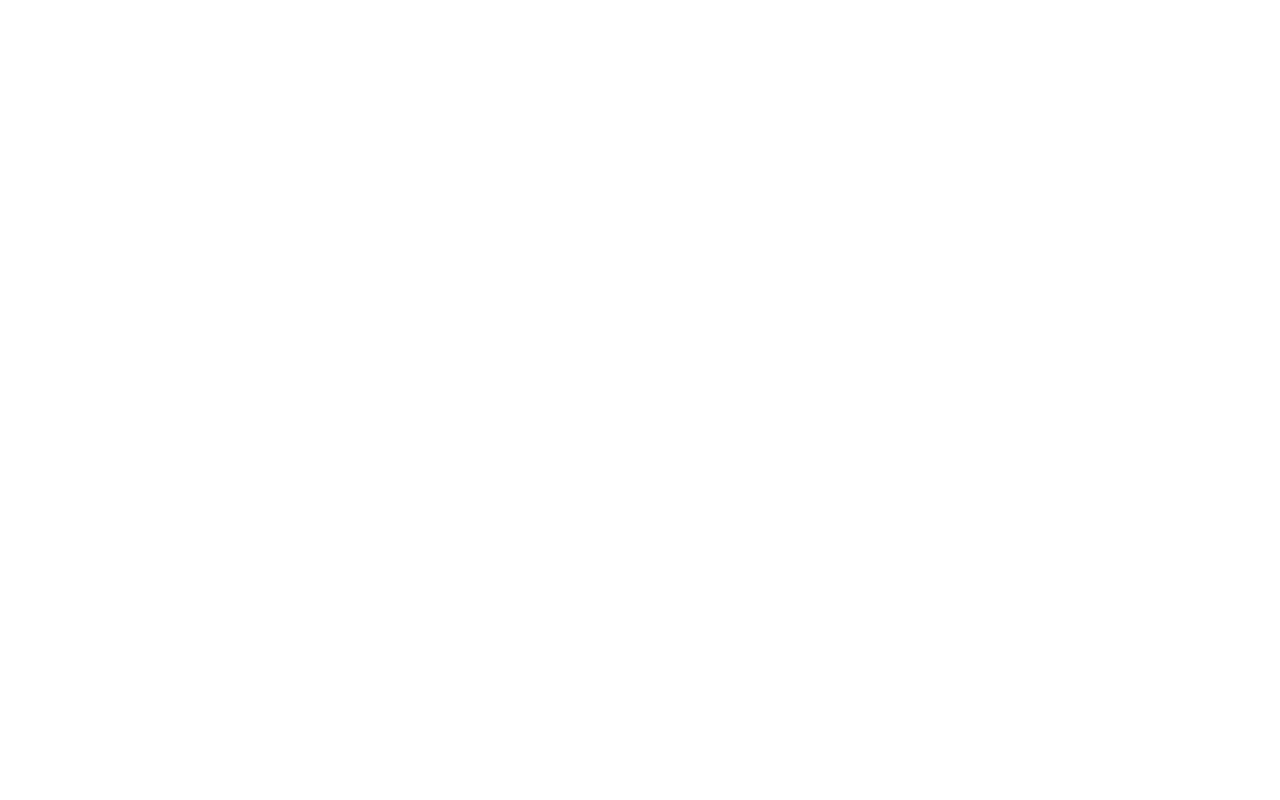
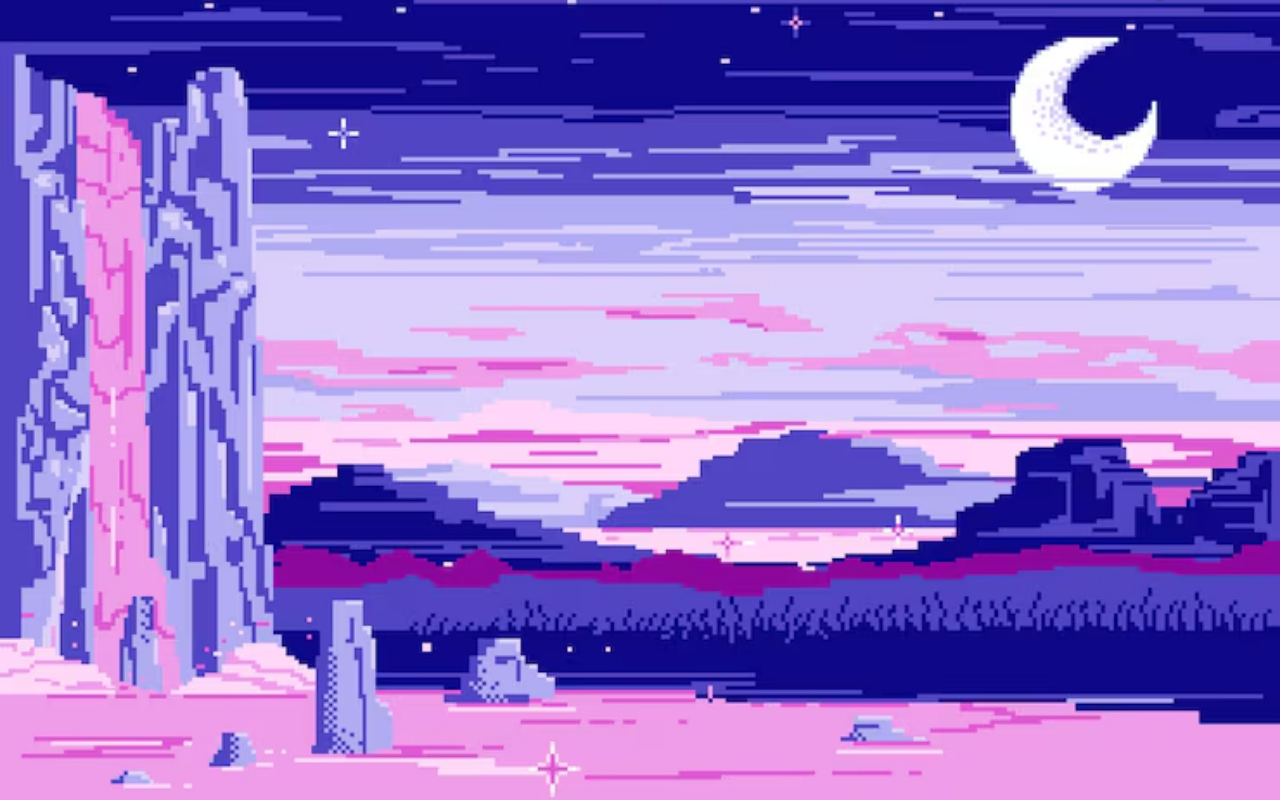
Before and after one commit to Eduardo475-oss/Projeto-Teste, a plain HTML site: page index.html in a window 1280 px wide. Drawn offline with Linux system fonts and the light colour scheme.

Commit message:
Resetando, adicionando as variáveis de fonte e colocando a imagem de fundo

```diff
--- a/index.html
+++ b/index.html
@@ -1,6 +1,10 @@
 <!DOCTYPE html>
 <html lang="pt-br">
 <head>
+    <link rel="preconnect" href="https://fonts.googleapis.com">
+    <link rel="preconnect" href="https://fonts.gstatic.com" crossorigin>
+    <link href="https://fonts.googleapis.com/css2?family=Roboto:ital,wght@0,100..900;1,100..900&display=swap" rel="stylesheet">
+
     <meta charset="UTF-8">
     <meta name="viewport" content="width=device-width, initial-scale=1.0">
     <title>Projeto Teste</title>
--- a/styles/global.css
+++ b/styles/global.css
@@ -0,0 +1,24 @@
+*,
+*::before,
+*::after {
+    margin: 0;
+    padding: 0;
+}
+
+* {
+    box-sizing: border-box;
+}
+
+:root {
+    --font-family: "Roboto", sans-serif;
+    --title-lg: 2rem bold var(--font-family);
+    --text-lg: 1rem normal var(--font-family);
+    --text-md: 1rem bold var(--font-family);
+    --text-sm: 0.875rem normal var(--font-family);
+}
+
+body {
+    min-height: 100vh;
+    background: url(../assets/Imagem-de-fundo-2.png) no-repeat center;
+    background-size: cover;
+}
```
Also changed, not shown: assets/Imagem-de-fundo-2.png (added), assets/Imagem-de-fundo.png (added).
